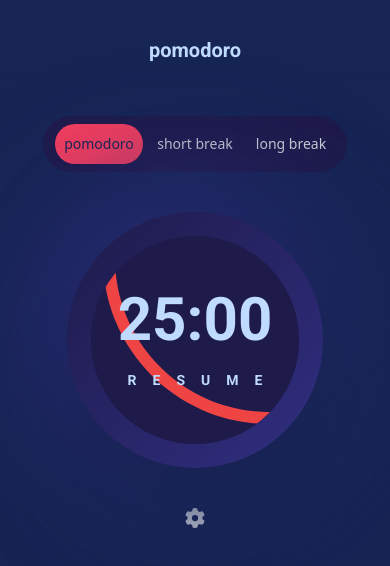
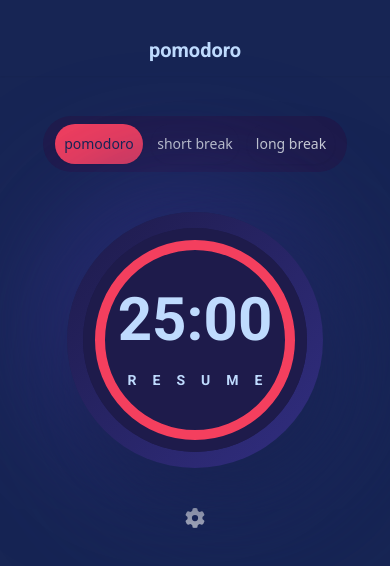
Before and after one commit to Ramz001/freecodecamp-clock, a React (Create React App) app: page / in a window 390 px wide. Shown: the top 566 px of the page. Built offline with nearby package versions, Linux system fonts and the light colour scheme; a web font is replaced by a local one.

Commit message:
responsive progress bar test

```diff
--- a/src/components/Main-Clock/Main-Clock.component.tsx
+++ b/src/components/Main-Clock/Main-Clock.component.tsx
@@ -1,4 +1,4 @@
-import { useEffect } from "react";
+import { useEffect, useState } from "react";
 import {
   useAppSelector,
   useAppDispatch,
@@ -14,9 +14,21 @@ const MainClock = () => {
   const { timeLeft, timerStatus, selectedColor } = useAppSelector(
     (store) => store.timer
   );
+  const [windowWidth, setWindowWidth] = useState(window.innerWidth);
+
+  let radius = 185;
+  let barRadius = 161;
+  let strokeWidth = 12
+
+  const circumference = barRadius * 2 * Math.PI;
+  const strokeDashOffset = circumference - (100 / 100) * circumference;
 
   const minutes = Math.floor(timeLeft / 60);
   const seconds = timeLeft - minutes * 60;
+
+  const changeWindowWidth = () => {
+    setWindowWidth(window.innerWidth);
+  };
 
   useEffect(() => {
     const interval = setInterval(() => {
@@ -26,6 +38,32 @@ const MainClock = () => {
     }, 1000);
     return () => clearInterval(interval);
   }, [timeLeft, timerStatus, dispatch]);
+
+  useEffect(() => {
+    window.addEventListener("resize", changeWindowWidth);
+
+    return () => {
+      window.removeEventListener("resize", changeWindowWidth);
+    };
+  }, []);
+
+
+  if (windowWidth < 1280) {
+    radius = 140;
+    barRadius = 120;
+  }
+
+  if(windowWidth < 768){
+    radius = 130
+    barRadius = 110
+    strokeWidth = 11
+  }
+
+  if(windowWidth < 640){
+    radius = 112
+    barRadius = 95
+    strokeWidth = 10
+  }
 
   const handleTimerBtn = () => {
     if (timerStatus === TimerStatus.paused) {
@@ -38,7 +76,7 @@ const MainClock = () => {
   let strokeColor = "";
 
   if (selectedColor === SelectedColor.red) {
-    strokeColor = "rgb(239 68 68)";
+    strokeColor = "rgb(244 63 94)";
   }
   if (selectedColor === SelectedColor.blue) {
     strokeColor = "rgb(59 130 246)";
@@ -54,11 +92,11 @@ const MainClock = () => {
     >
       <div
         className="w-full h-full rounded-full bg-gradient-to-br from-indigo-950
-    to-indigo-900 p-6 timer-outer-circle-shadow"
+    to-indigo-900 p-4 md:p-5 xl:p-6 timer-outer-circle-shadow"
       >
         <div
           className="flex relative flex-col justify-center items-center h-full gap-y-5
-         bg-indigo-950 rounded-full p-2"
+         bg-indigo-950 rounded-full"
         >
           <span className="text-6xl md:text-7xl lg:text-7xl xl:text-8xl font-bold z-10">
             {minutes < 10 ? "0" + minutes : minutes}:
@@ -71,26 +109,15 @@ const MainClock = () => {
           >
             {timerStatus === TimerStatus.paused ? "resume" : "pause"}
           </button>
-          <svg className="absolute bg-indigo-950 w-full h-full rounded-full origin-center rotate-[270deg]">
-            {/* <circle
-              color="rgb(30 27 75)"
-              cx="170"
-              cy="170"
-              r="140"
-              stroke-width="3"
-              fill="red"
-              strokeLinecap="round"
-              strokeDashoffset={0}
-              strokeDasharray={`12 12`}
-            /> */}
+          <svg className="absolute bg-indigo-950 w-full h-full rounded-full origin-center p-0 ">
             <circle
               fill="transparent"
-              strokeWidth={12}
-              strokeDasharray={`${10} ${0}`}
-              strokeDashoffset={20}
-              r={160}
-              cx={186}
-              cy={178}
+              strokeWidth={strokeWidth}
+              strokeDasharray={`${circumference} ${circumference}`}
+              strokeDashoffset={strokeDashOffset}
+              r={barRadius}
+              cx={radius}
+              cy={radius}
               strokeLinecap="round"
               stroke={strokeColor}
             ></circle>
--- a/tailwind.config.js
+++ b/tailwind.config.js
@@ -1,16 +1,8 @@
 /** @type {import('tailwindcss').Config} */
 module.exports = {
-  content: [
-    "./src/**/*.{js,jsx,ts,tsx}",
-  ],
+  content: ["./src/**/*.{js,jsx,ts,tsx}"],
   theme: {
-    extend: {
-      colors:{
-        redMain: 'rgb(244 63 94)',
-        purpleMain: 'rgb(168 85 247)',
-        blueMain: 'rgb(59 130 246)'
-      }
-    },
+    extend: {},
   },
   plugins: [],
-}
+};
```
